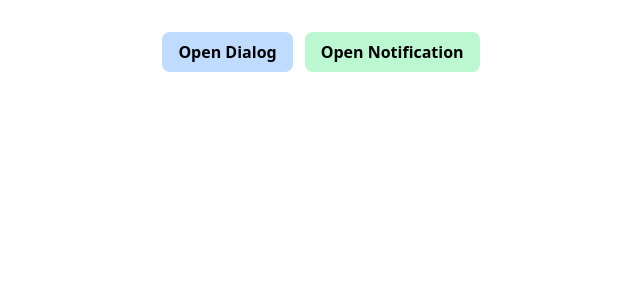
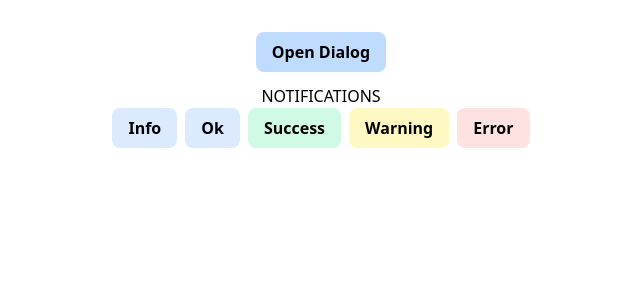
Before and after one commit to steverova/tailwind-feedback-components, a React (Vite) app: page / in a window 1280 px wide. Shown: the top 300 px of the page, without its empty margins (319-959 px from the left). Built offline with nearby package versions, Linux system fonts and the light colour scheme.

Commit message:
Add clsx and nanoid dependencies

```diff
--- a/package.json
+++ b/package.json
@@ -10,8 +10,10 @@
   },
   "dependencies": {
     "@react-spring/web": "^9.7.4",
+    "clsx": "^2.1.1",
     "framer-motion": "^11.9.0",
     "lucide-react": "^0.447.0",
+    "nanoid": "^5.0.7",
     "react": "^18.2.0",
     "react-dom": "^18.2.0"
   },
--- a/src/App.jsx
+++ b/src/App.jsx
@@ -1,6 +1,7 @@
 import './App.css'
 import { useAlertDialog } from './components/AlertDialog/useAlertDialog'
 import { useNotification } from './components/Notification/useNotification'
+import { types } from './components/helper'
 
 function App() {
 	const { alertDialogHandler } = useAlertDialog()
@@ -23,17 +24,22 @@ function App() {
 		})
 	}
 
-	const handleNotification = async () => {
+	const handleNotification = async (type) => {
 		await notificationHandler({
-			title: 'Notification',
+			title: `${type} notification`,
 			message: 'This is a notification',
-			type: 'error',
+			type: type,
 			autoHide: 6000
 		})
 	}
 
+	const array = Object.entries(types).map(([key, value]) => ({
+		key,
+		...value
+	}))
+
 	return (
-		<div className=' flex flex-row gap-3 items-center justify-center'>
+		<div className=' flex flex-col gap-3 items-center justify-center'>
 			<button
 				className='bg-blue-200 px-4 py-2 rounded-lg hover:bg-blue-400 font-semibold'
 				type='button'
@@ -41,12 +47,21 @@ function App() {
 				Open Dialog
 			</button>
 
-			<button
-				className='bg-green-200 px-4 py-2 rounded-lg hover:bg-green-400 font-semibold'
-				type='button'
-				onClick={handleNotification}>
-				Open Notification
-			</button>
+			<div>
+				<p>NOTIFICATIONS</p>
+
+				<div className='flex flex-row flex-wrap gap-2'>
+					{array.map((type) => (
+						<button
+							key={type.label}
+							className={`${type.color} px-4 py-2 rounded-lg ${type.hoverColor} font-semibold`}
+							type='button'
+							onClick={() => handleNotification(type.label.toLowerCase())}>
+							{type.label}
+						</button>
+					))}
+				</div>
+			</div>
 		</div>
 	)
 }
--- a/src/components/Notification/Notification.jsx
+++ b/src/components/Notification/Notification.jsx
@@ -1,21 +1,14 @@
-import { useSpring, animated } from '@react-spring/web'
+import { animated, useSpring } from '@react-spring/web'
+import { nanoid } from 'nanoid'
 import { useEffect, useState } from 'react'
 import { types } from '../helper'
 
+
 const Notification = ({
-	position = 'bottom-right',
 	options,
 	isOpen = false
 }) => {
 	const { title, message, type, variant, timer } = options
-
-	const positionClasses = {
-		'top-left': 'top-4 left-4',
-		'top-right': 'top-4 right-4',
-		'bottom-left': 'bottom-4 left-4',
-		'bottom-right': 'bottom-4 right-4'
-	}
-
 	const [remainingDots, setRemainingDots] = useState(timer)
 
 	useEffect(() => {
@@ -36,7 +29,7 @@ const Notification = ({
 
 	return (
 		<animated.div
-			className={`fixed ${positionClasses[position]}`}
+
 			style={springProps}>
 			<div
 				style={{
@@ -53,8 +46,8 @@ const Notification = ({
 					<div className='flex space-x-1 p-1 absolute top-1 right-1'>
 						{Array.from({ length: remainingDots }).map((dot) => (
 							<div
-								key={dot}
-								className={`h-2 w-2 rounded-full ${types[type].hoverColor}`}
+								key={nanoid()}
+								className={`h-2 w-2 rounded-full ${types[type].accentColor}`}
 							/>
 						))}
 					</div>
--- /dev/null
+++ b/src/components/Notification/NotificationStack.jsx
@@ -0,0 +1,19 @@
+import { positionClasses } from '../helper'
+import Notification from './Notification'
+
+const NotificationStack = ({ notifications, position }) => {
+	return (
+		<div
+			id='stack'
+			className={`fixed flex flex-col gap-2 ${positionClasses[position]}`}>
+			{notifications.map((notification) => (
+				<Notification
+					key={notification.id}
+					isOpen={notification.isOpen}
+					options={notification}
+				/>
+			))}
+		</div>
+	)
+}
+export default NotificationStack
--- a/src/components/Notification/useNotification.js
+++ b/src/components/Notification/useNotification.js
@@ -1,10 +1,11 @@
 import { createContext, useState, useContext, useCallback } from 'react'
-import Notification from './Notification'
+import { nanoid } from 'nanoid'
+import NotificationStack from './NotificationStack'
 
-const placeholder = {
+const defaultValues = {
 	title: 'Lorem Ipsum',
 	message:
-		'Lorem Ipsum is simply dummy text of the printing and typesetting industry. Lorem Ipsum has been the industry standard dummy text ever since the 1500s',
+		'Lorem Ipsum is simply dummy text of the printing and typesetting industry',
 	type: 'info',
 	variant: 'regular',
 	autoHide: 3000
@@ -14,39 +15,68 @@ const NotificationContext = createContext()
 
 export const NotificationProvider = ({
 	children,
+	setup = {
+		maxNotifications: 3,
+		position: 'bottom-right'
+	}
 }) => {
-	const [options, setOptions] = useState(placeholder)
-
-	const [notificationState, setNotificationState] = useState({
-		isOpen: false,
-		resolve: null
-	})
+	const [notifications, setNotifications] = useState([])
+	const { position, maxNotifications } = setup
 
 	const notificationHandler = useCallback(
 		({
-			title = placeholder.title,
-			message = placeholder.message,
-			type = placeholder.type,
-			variant = placeholder.variant,
-			autoHide = placeholder.autoHide
-		} = placeholder) => {
-			setOptions({ title, message, type, variant, timer: autoHide / 1000 })
-			setNotificationState({ isOpen: true })
+			title = defaultValues.title,
+			message = defaultValues.message,
+			type = defaultValues.type,
+			variant = defaultValues.variant,
+			autoHide = defaultValues.autoHide
+		}) => {
+			const id = nanoid()
 
-			setTimeout(() => {
-				setNotificationState({ isOpen: false })
-			}, autoHide)
+			const newNotification = {
+				id,
+				title,
+				message,
+				type,
+				variant,
+				timer: autoHide / 1000,
+				isOpen: true
+			}
+
+			setNotifications((prevNotifications) => {
+				const filteredNotifications = prevNotifications.filter(
+					(notification) => notification.id !== id
+				)
+
+				const updatedNotifications = [
+					...filteredNotifications.slice(
+						Math.max(filteredNotifications.length - (maxNotifications - 1), 0)
+					),
+					newNotification
+				]
+
+				setTimeout(() => {
+					setNotifications((prev) =>
+						prev.map((notification) =>
+							notification.id === id
+								? { ...notification, isOpen: false }
+								: notification
+						)
+					)
+				}, autoHide)
+
+				return updatedNotifications
+			})
 		},
 		[]
 	)
 
 	return (
 		<NotificationContext.Provider value={{ notificationHandler }}>
-			<Notification
-				isOpen={notificationState.isOpen}
-				options={options}
+			<NotificationStack
+				notifications={notifications}
+				position={position}
 			/>
-
 			{children}
 		</NotificationContext.Provider>
 	)
@@ -56,7 +86,7 @@ export const useNotification = () => {
 	const context = useContext(NotificationContext)
 	if (!context) {
 		throw new Error(
-			'useAlertDialog must be used within an NotificationProvider'
+			'useNotification must be used within an NotificationProvider'
 		)
 	}
 	return context
--- a/src/components/helper.js
+++ b/src/components/helper.js
@@ -1,7 +1,7 @@
 import {
 	InfoIcon,
 	CircleCheckBigIcon,
-  CircleCheckIcon,
+	CircleCheckIcon,
 	ShieldAlertIcon,
 	OctagonAlertIcon
 } from 'lucide-react'
@@ -13,40 +13,52 @@ export const placeholder = {
 	type: 'error'
 }
 
+export const positionClasses = {
+	'top-left': 'top-4 left-4',
+	'top-right': 'top-4 right-4',
+	'bottom-left': 'bottom-4 left-4',
+	'bottom-right': 'bottom-4 right-4'
+}
+
 export const types = {
 	info: {
+		label: 'Info',
 		color: 'bg-blue-100',
 		accentColor: 'bg-blue-500',
-		hoverColor: 'bg-blue-700',
+		hoverColor: 'hover:bg-blue-500',
 		border: 'border-blue-500',
 		icon: <InfoIcon className='text-blue-700' />
 	},
 	ok: {
+		label: 'Ok',
 		color: 'bg-blue-100',
 		accentColor: 'bg-blue-500',
-		hoverColor: 'bg-blue-700',
+		hoverColor: 'hover:bg-blue-500',
 		border: 'border-blue-500',
 		icon: <CircleCheckIcon className='text-blue-700' />
 	},
 	success: {
+		label: 'Success',
 		color: 'bg-emerald-100',
 		accentColor: 'bg-emerald-500',
 		border: 'border-emerald-500',
-		hoverColor: 'bg-emerald-700',
+		hoverColor: 'hover:bg-emerald-500',
 		icon: <CircleCheckBigIcon className='text-emerald-700' />
 	},
 	warning: {
+		label: 'Warning',
 		color: 'bg-yellow-100',
 		accentColor: 'bg-yellow-500',
 		border: 'border-yellow-500',
-		hoverColor: 'bg-yellow-700',
+		hoverColor: 'hover:bg-yellow-500',
 		icon: <ShieldAlertIcon className='text-yellow-700' />
 	},
 	error: {
+		label: 'Error',
 		color: 'bg-red-100',
 		accentColor: 'bg-red-500',
 		border: 'border-red-500',
-		hoverColor: 'bg-red-700',
+		hoverColor: 'hover:bg-red-500',
 		icon: <OctagonAlertIcon className='text-red-700' />
 	}
 }
```
Also changed, not shown: src/components/AlertDialog/useAlertDialog.js (+0 -56 lines), 1 other file (tests, documents, lock files or other folders).
